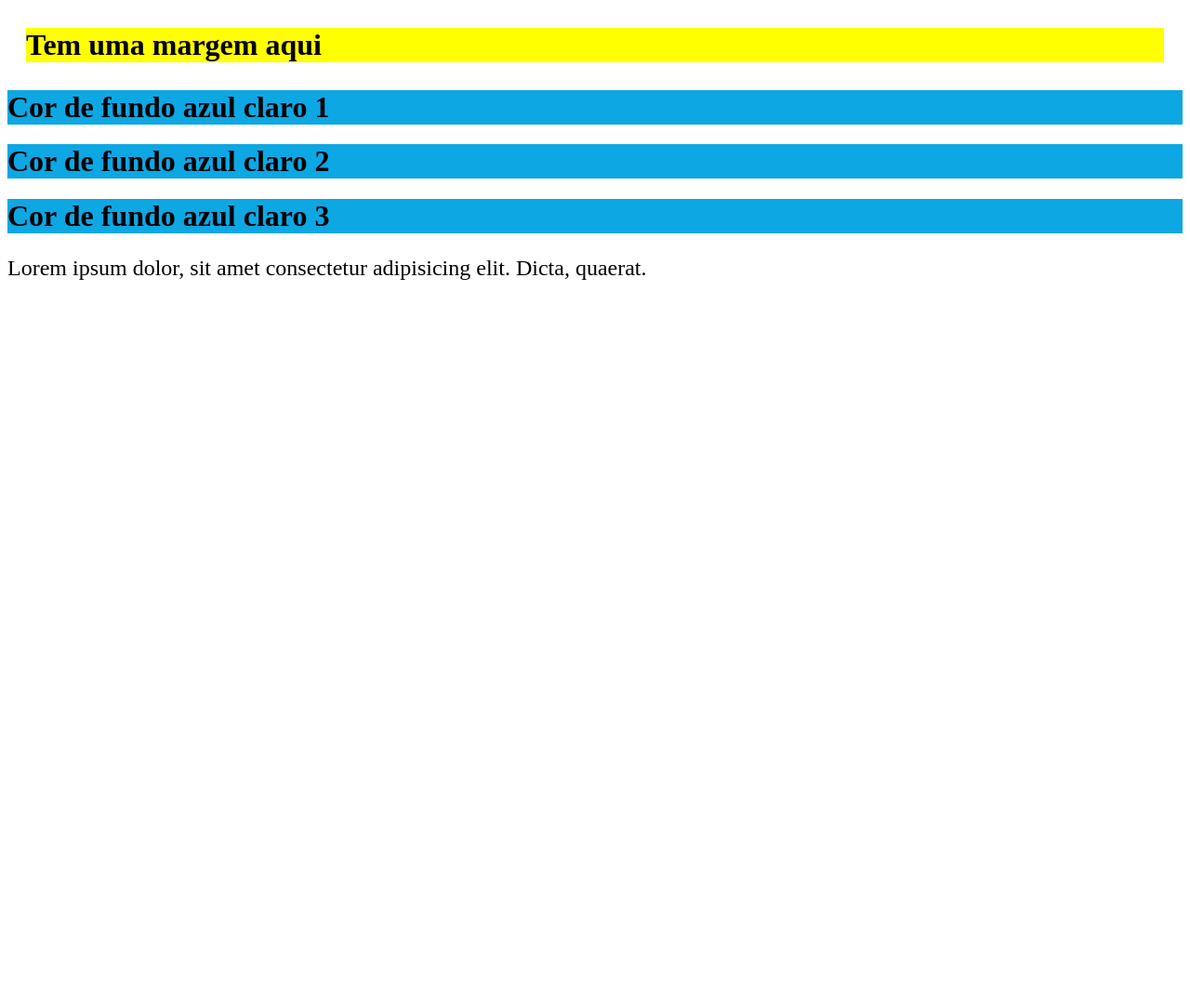
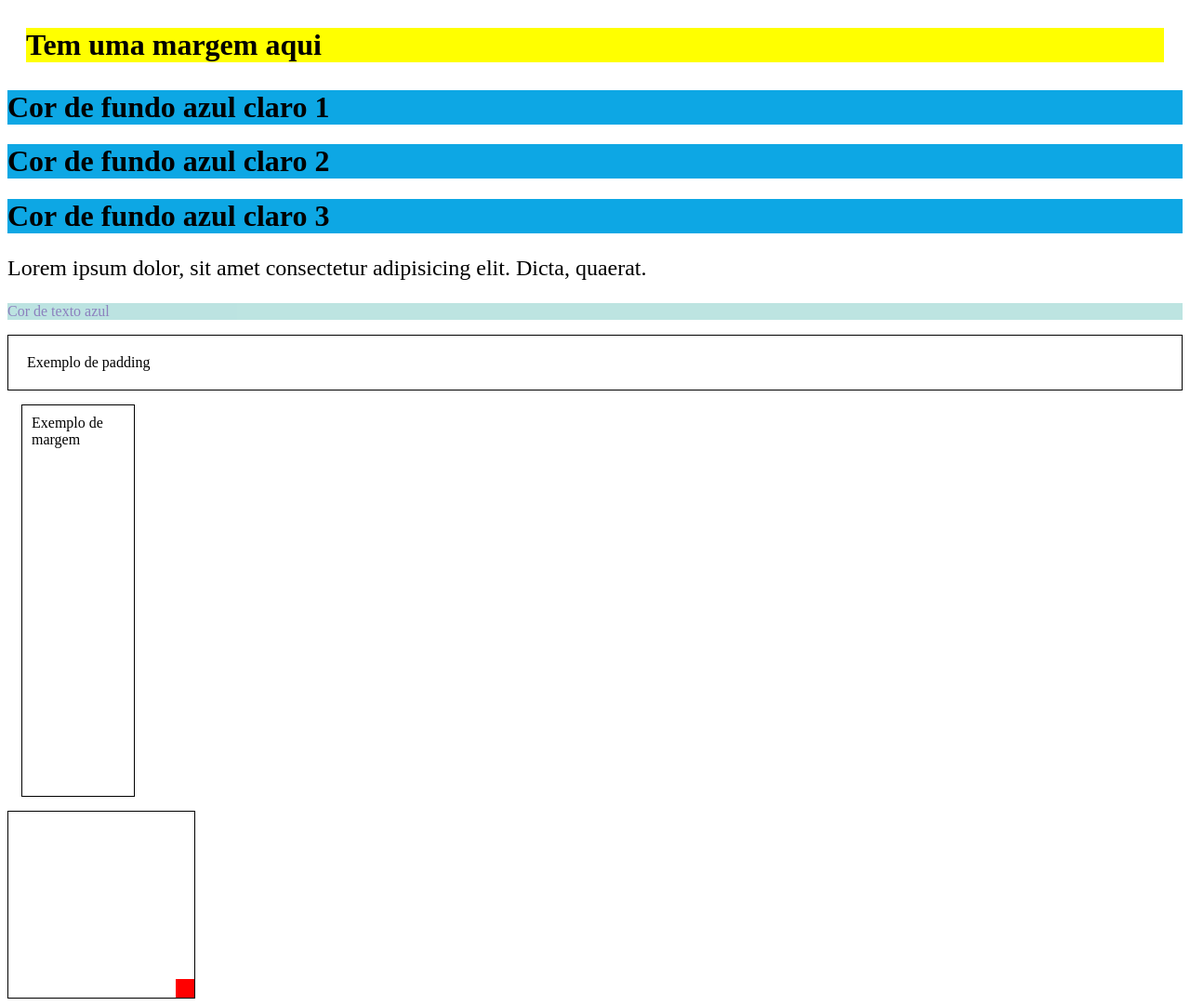
Before and after one commit to orodolfoso/CSS-Studies, a plain HTML site: page BASE/EXERCICIOS/index.html in a window 1280 px wide. Shown: the whole page at 93% size. Before the commit the page ends 800 px from the top, so only its background shows below. Drawn offline with Linux system fonts and the light colour scheme.

Commit message:
Exercícios finalzados

```diff
--- a/BASE/EXERCICIOS/index.html
+++ b/BASE/EXERCICIOS/index.html
@@ -20,5 +20,29 @@
         <h1>Cor de fundo azul claro 3</h1>
         <p>Lorem ipsum dolor, sit amet consectetur adipisicing elit. Dicta, quaerat.</p>
     </div>
+
+    <!-- Exercício 3 -->
+
+    <div class="hex-color">
+        <div class="bg-opacity">
+            <p>Cor de texto azul</p>
+        </div>
+    </div>
+
+    <!-- Exercício 4 -->
+
+    <div class="padding-example">Exemplo de padding</div>
+
+    <div class="width-height">Exemplo de margem</div>
+
+
+    <!-- Exercício 5 -->
+
+    <div class="relative-container">
+
+    <div class="absolutely-positioned"></div>
+
+    </div>
+
 </body>
 </html>
--- a/BASE/EXERCICIOS/style.css
+++ b/BASE/EXERCICIOS/style.css
@@ -17,3 +17,47 @@
 .text-large p{
     font-size: 24px;
 }
+
+/* Exercício 3 */
+
+.hex-color{
+    color: #1b057f
+}
+
+.bg-opacity{
+    background-color: #7cc9c4;
+    opacity: 50%;
+}
+
+/* Exercício 4 */
+
+.padding-example{
+    padding: 20px;
+    border: 1px solid #000;
+}
+
+.width-height{
+    margin: 15px;
+    border: 1px solid #000;
+    padding: 10px;
+    width: 100px;
+    height: 400px;
+}
+
+/* Exercício 5 */
+
+.relative-container{
+    width: 200px;
+    height: 200px;
+    border: 1px solid #000;
+    position: relative;
+}
+
+.absolutely-positioned{
+   width: 20px;
+   height: 20px;
+   background-color: red;
+   position: absolute;
+   bottom: 0;
+   right: 0;
+}
```
